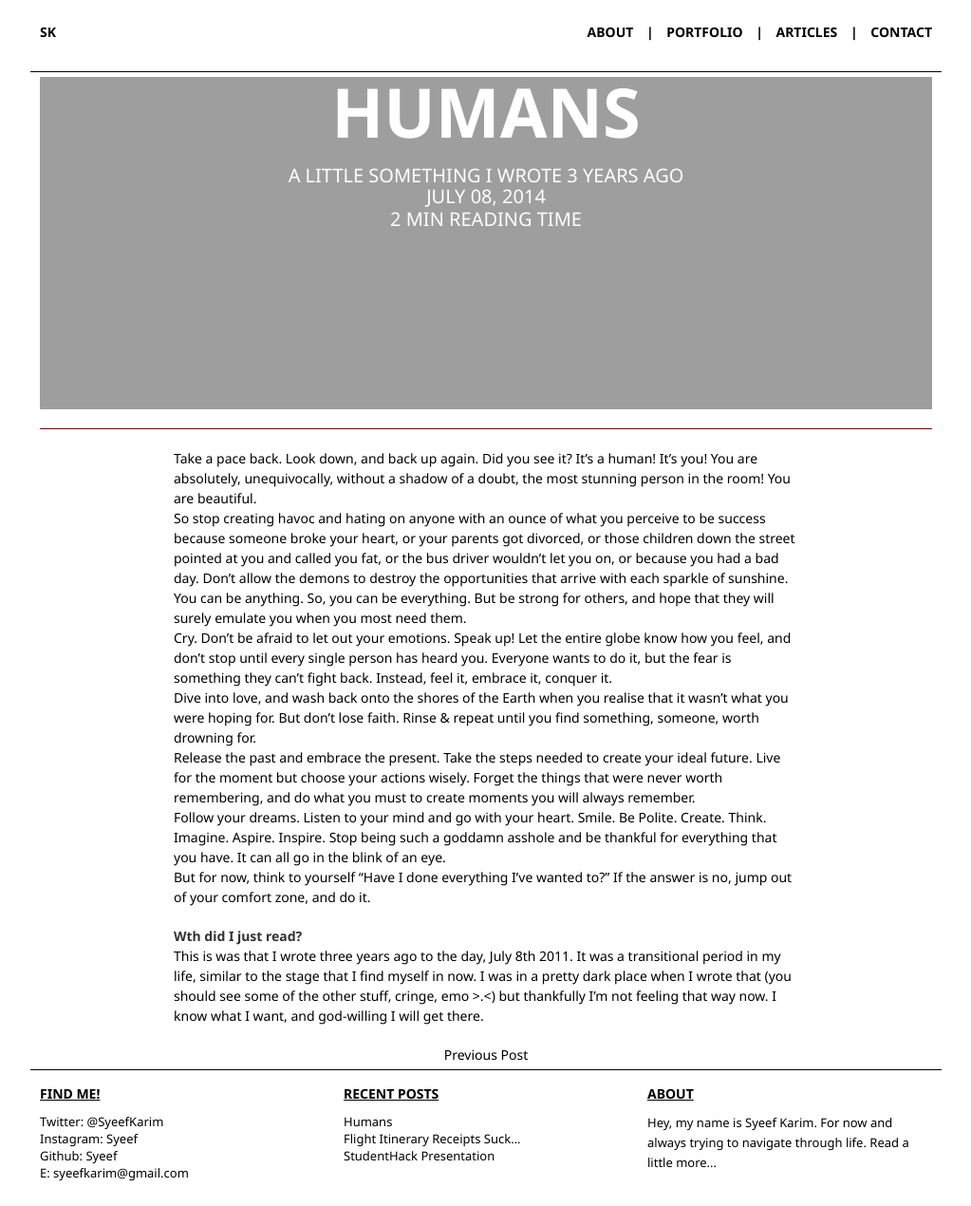
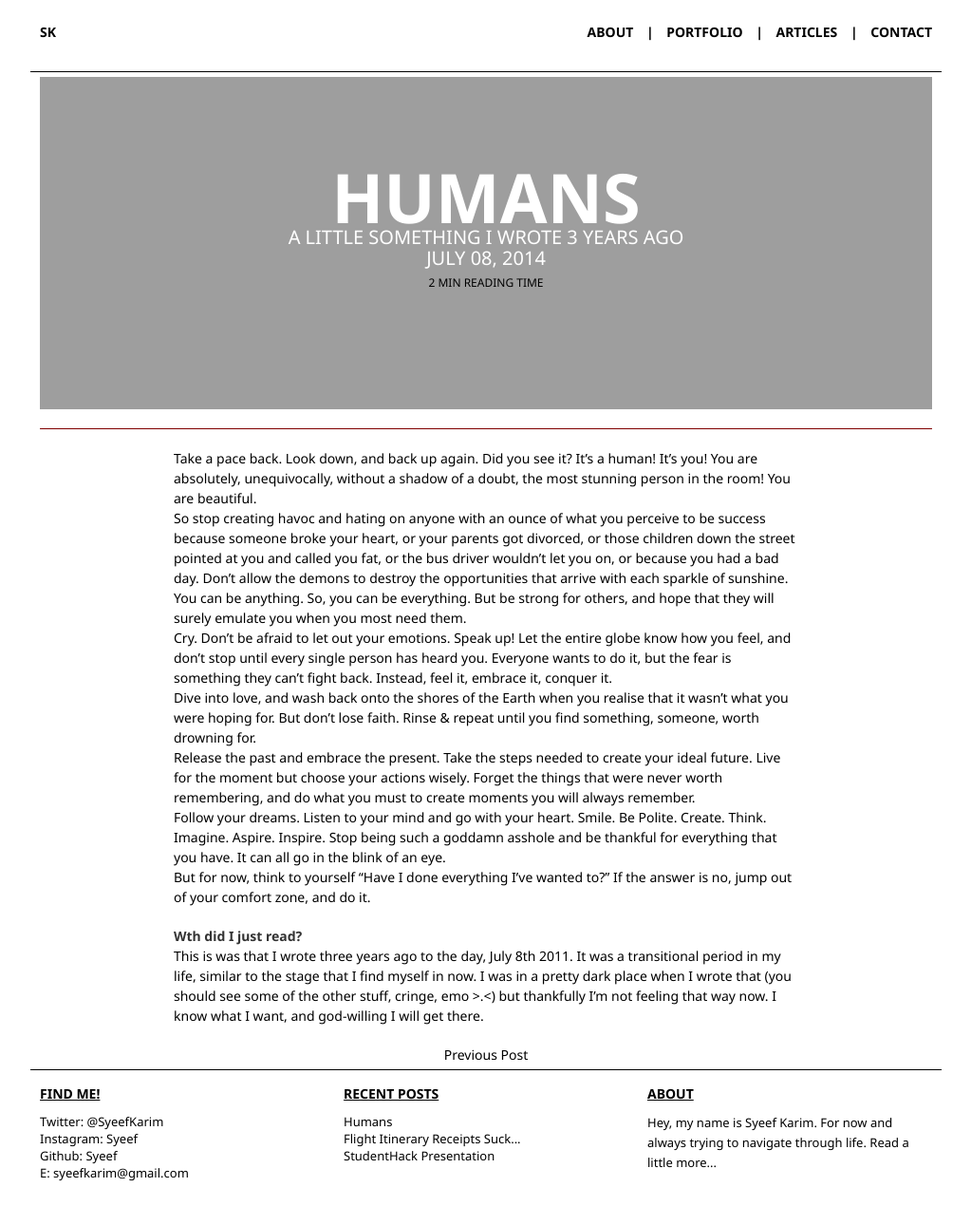
Before and after one commit to syeef/syeefkarim-2016-v0, a Jekyll site: the page built from _posts/2014-07-08-human.md, in a window 1280 px wide. Shown: the whole page at 95% size, without its empty margins (128-1151 px from the left). Built offline with Jekyll 4.4.1, drawn with Linux system fonts in a browser that asks for light colours; Markdown is read by kramdown in place of the engine named in the settings.

Commit message:
fixed css bug

```diff
--- a/_layouts/post.html
+++ b/_layouts/post.html
@@ -21,7 +21,7 @@
 				<br />
 				<li id="post-date"><h4 id="title-color-{{ page.titleColor }}">{{page.date | date: "%B %d, %Y"}}</h4></li>
 				<br />
-				<li id="post-date"><h4 id="title-color-{{ page.titleColor }}">{{page.content | number_of_words | divided_by:150 | append: " min reading time"}}</h4></li>
+				<li id="post-date"><h6 id="title-color-{{ page.titleColor }}">{{page.content | number_of_words | divided_by:150 | append: " min reading time"}}</h6></li>
 
 
 			</ul> <!---END OF POST-TITLE-WRAPPER-->
--- a/stylesheets/layout.css
+++ b/stylesheets/layout.css
@@ -115,7 +115,7 @@ ul#post-title-wrapper {
 	display: inline-block;
 	list-style-type: none;
 }
-#post-title-wrapper li#post-title, {
+#post-title-wrapper li#post-title {
 	margin: 0px 0px -30px 0px;
 	padding: 90px 0px 0px 0px;
 }
```
